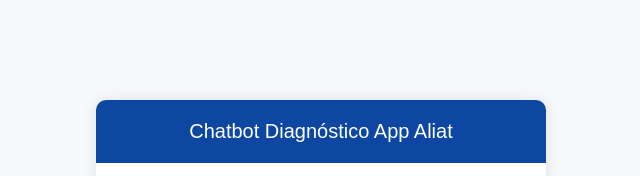
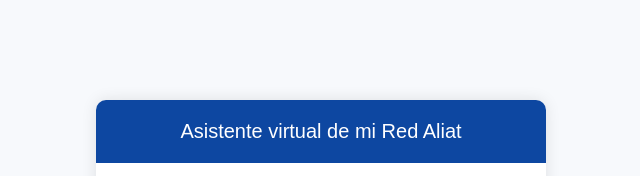
Before and after one commit to Juan08302001/Public-RedAliat, a plain HTML site: page index.html in a window 1280 px wide. Shown: the top 176 px of the page, 319-959 px from the left. Drawn offline with Linux system fonts and the light colour scheme.

Commit message:
Update index.html

```diff
--- a/index.html
+++ b/index.html
@@ -3,7 +3,7 @@
 <head>
 <meta charset="UTF-8" />
 <meta name="viewport" content="width=device-width, initial-scale=1, maximum-scale=1, user-scalable=no" />
-<title>Chatbot Diagnóstico App Aliat</title>
+<title>Asistente de  Diagnóstico App Aliat</title>
 <style>
   * {
     box-sizing: border-box;
@@ -131,7 +131,7 @@
 <body>
 
 <div id="chat-container">
-  <div id="chat-header">Chatbot Diagnóstico App Aliat</div>
+  <div id="chat-header">Asistente virtual de mi Red Aliat</div>
   <div id="chat-messages"></div>
   <div id="chat-input-area">
     <button id="btn-yes">Sí, no puedo entrar</button>
```
